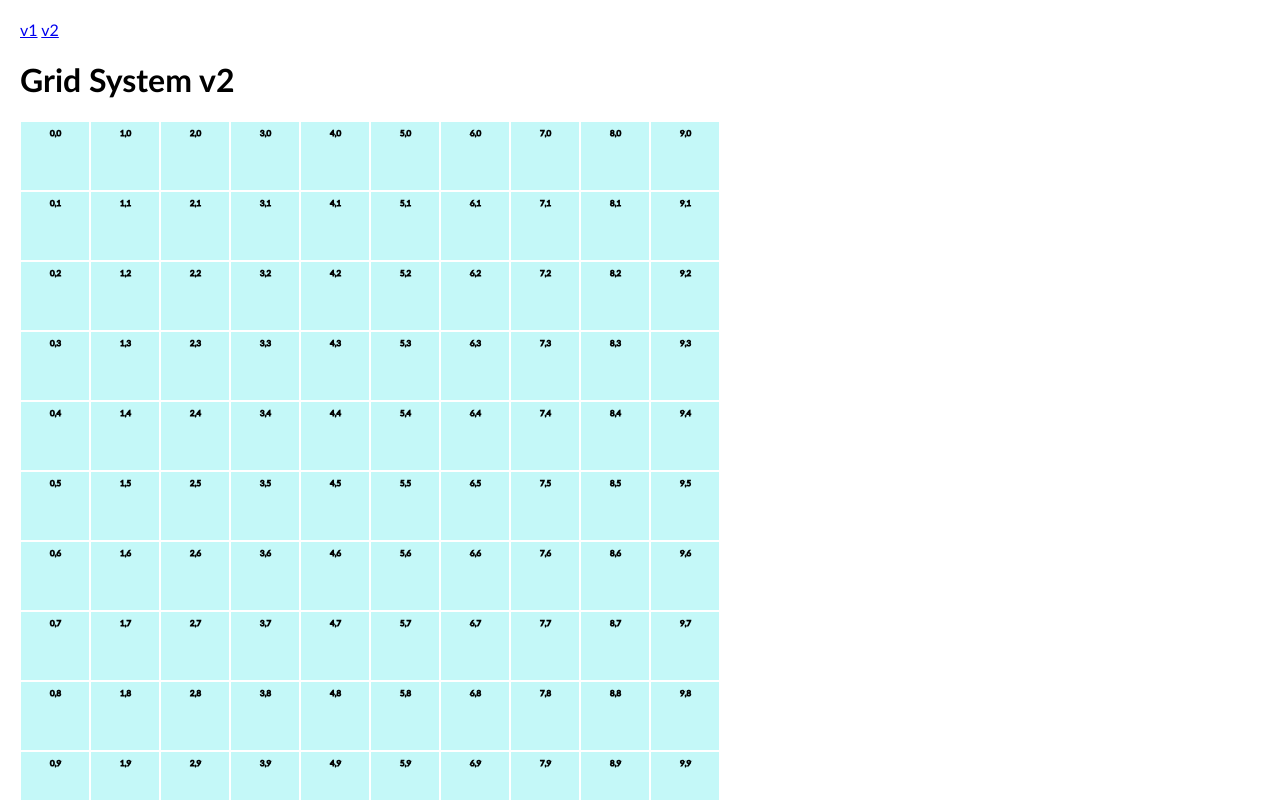
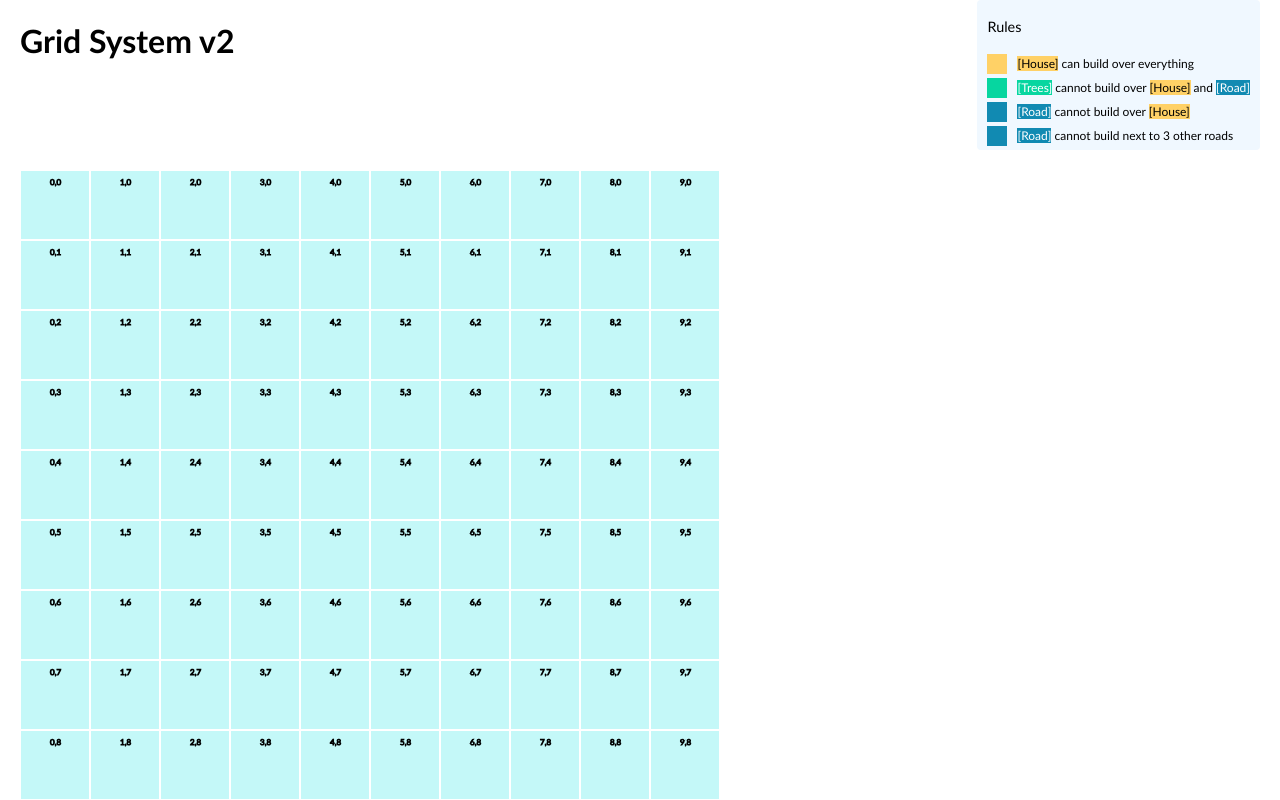
Before and after one commit to dcroitoru/grid-system-js, a SvelteKit app: page /v2 in a window 1280 px wide. Shown: the top 800 px of the page. Built offline with nearby package versions, Linux system fonts and the light colour scheme.

Commit message:
Add rules for roads creation

```diff
--- a/src/grid-system/GridSystem.svelte
+++ b/src/grid-system/GridSystem.svelte
@@ -4,7 +4,8 @@
 	import { highlightGrid, housesGrid, persistentGrid, roadsGrid, treesGrid } from './grid';
 	import Tools from './Tools.svelte';
 	import { gridSystem } from './grid-system';
-
+	import Legend from './Legend.svelte';
+	import Rules from './Rules.svelte';
 
 	setTimeout(() => {
 		// drawGrid();
@@ -19,8 +20,13 @@
 	};
 </script>
 
-<h1>Grid System v2</h1>
+<div class="columns">
+	<div>
+		<h1>Grid System v2</h1>
+	</div>
 
+	<Rules />
+</div>
 <Canvas />
 <Tools />
 
@@ -35,3 +41,11 @@
 <div>
 	[{[...$persistentGrid]}]
 </div>
+
+<style>
+	.columns {
+		display: grid;
+		grid-template-columns: 1fr auto;
+		margin-bottom: 20px;
+	}
+</style>
--- /dev/null
+++ b/src/grid-system/Rules.svelte
@@ -0,0 +1,83 @@
+<script>
+	import { colors } from './canvas';
+	import { tools } from './tools-system';
+
+	let c = colors;
+
+	const createStyle = (tool) => {
+		const text = tool === tools.house ? 'black' : 'white';
+		const bg = c[tool];
+		return `background-color: ${bg}; color: ${text};`;
+	};
+</script>
+
+<div class="legend">
+	<p class="title">Rules</p>
+
+	<div class="line">
+		<div class="cell" style={createStyle(tools.house)} />
+		<span>
+			<span style={createStyle(tools.house)}>[House]</span>
+			can build over everything
+		</span>
+	</div>
+
+	<div class="line">
+		<div class="cell" style="background-color: {c.trees}" />
+		<span>
+			<span style={createStyle(tools.trees)}> [Trees] </span>
+			cannot build over
+			<span style={createStyle(tools.house)}>[House]</span>
+			and
+			<span style={createStyle(tools.road)}> [Road] </span>
+		</span>
+	</div>
+
+	<div class="line">
+		<div class="cell" style="background-color: {c.road}" />
+		<span>
+			<span style={createStyle(tools.road)}> [Road] </span>
+			cannot build over
+			<span style={createStyle(tools.house)}>[House]</span>
+			</span
+		>
+	</div>
+
+	<div class="line">
+		<div class="cell" style="background-color: {c.road}" />
+		<span>
+			<span style={createStyle(tools.road)}> [Road] </span>
+			cannot build next to 3 other roads</span
+		>
+	</div>
+</div>
+
+<style>
+	.legend {
+		display: grid;
+		grid-template-rows: auto;
+		gap: 4px;
+		background-color: aliceblue;
+		border-radius: 4px;
+		padding: 4px 10px;
+		font-size: 12px;
+	}
+
+	.title {
+		font-size: larger;
+		font-weight: 400;
+	}
+
+	.cell {
+		--cell-size: 20px;
+		width: var(--cell-size);
+		height: var(--cell-size);
+	}
+
+	.line {
+		display: flex;
+		flex-direction: row;
+		align-items: center;
+		gap: 10px;
+	}
+</style>
--- a/src/grid-system/canvas.js
+++ b/src/grid-system/canvas.js
@@ -1,6 +1,6 @@
-import { id, strToArr, toXY } from './util';
 import { context, height, width, gridSize as gs, cellSize as cs } from './store';
 import { tools } from './tools-system';
+import { keyToXY } from './util';
 
 let ctx, w, h, gridSize, cellSize;
 
@@ -16,7 +16,7 @@ const darkBlue = '#073b4c';
 const lightBlue = '#cbf3f0';
 const yellow = '#ffd166';
 
-const colors = {
+export const colors = {
 	default: '#c4f8f8',
 	background: '#fff',
 	'highlight-allow': '#b4b2f1',
@@ -78,7 +78,7 @@ export const drawCell = (cell) => {
 	drawRect(x + b, y + b, cellSize - 2 * b, cellSize - 2 * b, color);
 	drawText(x + cellSize / 2 - 5, y + 15, `${cell.x},${cell.y}`);
 
-	color === colors['highlight-deny'] && drawText(x+21, y + 50, '❌', 20);
+	color === colors['highlight-deny'] && drawText(x + 21, y + 50, '❌', 20);
 };
 
 /**
@@ -86,8 +86,7 @@ export const drawCell = (cell) => {
  * [key, value] => {x, y, data}
  */
 const createCellData = ([key, value]) => {
-	// @ts-ignore
-	const { x, y } = toXY(strToArr(key));
+	const { x, y } = keyToXY(key);
 	const data = value;
 	const color = getCellColor(value);
 	return { x, y, data, color };
--- a/src/grid-system/grid-system.ts
+++ b/src/grid-system/grid-system.ts
@@ -1,4 +1,4 @@
-import { id, strToXY, toID } from './util';
+import { calcNeighbours, extend, extendOne, keyToXY, pairToKey, XYtoKey } from './util';
 import { channel, type Action } from './actions';
 import { highlightGrid, housesGrid, persistentGrid, roadsGrid, treesGrid } from './grid';
 import { canBuildWithToolOverCell, createHighlight, currentTool, tools } from './tools-system';
@@ -7,38 +7,100 @@ let tool;
 currentTool.subscribe((v) => (tool = v));
 
 let persistentGridValue = new Map();
+let highlightGridValue = new Map();
 persistentGrid.subscribe((v) => (persistentGridValue = v));
+highlightGrid.subscribe((v) => (highlightGridValue = v));
 const highlightAllowType = 'highlight-allow';
 const highlightDenyType = 'highlight-deny';
 
 const flip = (first, second) => first.x !== second.x;
 
-const canBuild = (toolId) => (map) => (cellId) => {
-	const cell = map.get(cellId);
+const selectKey = ([key, value]) => key;
+const selectRoads = ([key, value]) => value === tools.road;
+const selectDeny = ([key, value]) => value === highlightDenyType;
 
-	if (!cell) return true;
+const roadHasLessThan3Neighbors = (gridValue) => (highMap) => (cellId) => {
+	const { x, y } = keyToXY(cellId);
 
-	return canBuildWithToolOverCell(toolId)(cell);
+	const roads = [...gridValue].filter(selectRoads).map(selectKey);
+	const high = [...highMap].map(selectKey);
+
+	const combinedSet = new Set([...roads, ...high]);
+
+	console.log('==> combined set roads');
+
+	console.log(combinedSet);
+
+	// @ts-ignore
+	return !calcNeighbours(combinedSet)(x, y).includes(3);
 };
 
-// const m = new Map();
-// m.set('0-0', 'trees');
-// m.set('0-1', 'road');
-// m.set('0-2', 'house');
+const roadHasNoDenyNeighbors = (gridValue) => (highMap) => (cellId) => {
+	const { x, y } = keyToXY(cellId);
 
-// console.log(canBuild(tools.road)(m)('0-2'));
+	const roads = [...highMap].filter(selectDeny).map(selectKey);
+
+	const combinedSet = new Set([...roads]);
+
+	console.log('==> combined set highlight');
+
+	console.log(combinedSet);
+
+	// @ts-ignore
+	return !calcNeighbours(combinedSet)(x, y).includes(1);
+};
+
+const m = new Map();
+m.set('0-0', 'road');
+m.set('1-0', 'road');
+m.set('0-1', 'road');
+// m.set('2-1', 'house');
+
+const h = new Map();
+h.set('1-1', highlightDenyType);
+
+// @ts-ignore
+// const r = calcNeighbours(m)(1, 1).includes(3);
+// console.log('==>calc neighbors');
+
+const r = roadHasLessThan3Neighbors(m)(h)('2-1');
+const t = roadHasNoDenyNeighbors(m)(h)('2-1');
+
+console.log(r, t);
+
+const canBuild = (toolId) => (persMap) => (highMap) => (cellId) => {
+	const cell = persMap.get(cellId);
+
+	const cellEmpty = !cell;
+
+	if (cellEmpty && tool !== tools.road) return true;
+
+	const canBuildOverCell = canBuildWithToolOverCell(toolId)(cell);
+
+	const condition2 =
+		tool === tools.road
+			? roadHasLessThan3Neighbors(persMap)(highMap)(cellId) &&
+			  roadHasNoDenyNeighbors(persMap)(highMap)(cellId)
+			: true;
+
+	return canBuildOverCell && condition2;
+};
 
 const withValue = (value) => (key) => [key, value];
 
-const getHighlightData = (start, next, pos, tool, persGridValue) => {
-	const shouldFlip = flip(strToXY(start), strToXY(next));
+const getHighlightData = (start, next, pos, tool) => {
+	const shouldFlip = flip(keyToXY(start), keyToXY(next));
 	const fn = createHighlight(tool);
-	const highlight = fn(strToXY(start), pos, shouldFlip).map(toID);
+	const highlight = fn(keyToXY(start), pos, shouldFlip).map(pairToKey);
 	const highlightWithValue = highlight.map((key) => {
-		return canBuild(tool)(persGridValue)(key)
-			? [key, highlightAllowType]
-			: [key, highlightDenyType];
+		const canActuallyBuild = canBuild(tool)(persistentGridValue)(highlightGridValue)(key);
+
+		return canActuallyBuild ? [key, highlightAllowType] : [key, highlightDenyType];
 	});
+
+	console.log('====hilight data be here');
+	console.log(highlightWithValue);
+
 	return highlightWithValue;
 };
 
@@ -50,22 +112,22 @@ const createGridSystem = () => {
 	const setCurrent = (pos) => {
 		if (!pos) return;
 
-		const posId = id(pos);
+		const posId = XYtoKey(pos);
 		if (posId === current) return;
 		if (start) {
 			!next && (next = posId);
 
 			highlightGrid.clear();
-			const highlight = getHighlightData(start, next, pos, tool, persistentGridValue);
+			const highlight = getHighlightData(start, next, pos, tool);
 
-			// console.log('multiple', highlight, persistentGridValue);
+			console.log('multiple', highlight, persistentGridValue);
 
 			// const highlightWithValue = highlight.map(withValue(highlightAllowType));
 			highlightGrid.set(highlight);
 		} else {
 			current && highlightGrid.remove([[current]]);
 
-			const allowOrDenyType = canBuild(tool)(persistentGridValue)(posId)
+			const allowOrDenyType = canBuild(tool)(persistentGridValue)(highlightGridValue)(posId)
 				? highlightAllowType
 				: highlightDenyType;
 
@@ -77,7 +139,7 @@ const createGridSystem = () => {
 	};
 
 	const startSelection = (pos) => {
-		start = id(pos);
+		start = XYtoKey(pos);
 	};
 
 	const stopSelection = (pos) => {
@@ -87,10 +149,9 @@ const createGridSystem = () => {
 
 		// return;
 
-		const highlight = getHighlightData(start, next || start, pos, tool, persistentGridValue);
+		// const highlight = getHighlightData(start, next || start, pos, tool);
+		const highlight = [...highlightGridValue];
 		const highlightFiltered = highlight.filter(([key, value]) => value === highlightAllowType);
-
-		debugger;
 
 		const highlightWithToolApplied = highlightFiltered.map(([key]) => [key, tool]);
 
--- a/src/grid-system/tools-system.js
+++ b/src/grid-system/tools-system.js
@@ -22,7 +22,10 @@ const rulesDeny = {
 	[tools.house]: []
 };
 
-export const canBuildWithToolOverCell = (buildWith) => buildOver => !rulesDeny[buildWith]?.includes(buildOver);
+export const canBuildWithToolOverCell = (buildWith) => (buildOver) => {
+	console.log('can build with', buildWith, 'over', buildOver);
+	return !rulesDeny[buildWith]?.includes(buildOver);
+};
 
 // console.log('===apply rule');
 // console.log(canBuild(tools.road)(tools.road));
--- a/src/grid-system/util.js
+++ b/src/grid-system/util.js
@@ -2,19 +2,19 @@ export const sum = (a, b) => a + b;
 export const max = (a, b) => (a > b ? a : b);
 export const posEqual = (p1 = {}, p2 = {}) => p1.x == p2.x && p1.y == p2.y;
 
-export const id = ({ x, y }) => `${x}-${y}`;
+export const XYtoKey = ({ x, y }) => `${x}-${y}`;
 
-export const toXY = ([x, y]) => ({ x, y });
-export const toID = ([x, y]) => `${x}-${y}`;
+export const pairToXY = ([x, y]) => ({ x, y });
+export const pairToKey = ([x, y]) => `${x}-${y}`;
 
 // @ts-ignore
-export const strToArr = (str = '') => {
-	const [x, y] = str.split('-').map(Number);
+export const keyToPair = (key = '') => {
+	const [x, y] = key.split('-').map(Number);
 	return [x, y];
 };
 
-export const strToXY = (str = '') => {
-	const [x, y] = str.split('-').map(Number);
+export const keyToXY = (key = '') => {
+	const [x, y] = key.split('-').map(Number);
 	return { x, y };
 };
 
@@ -86,3 +86,29 @@ export const createHalfPerimeter = (p0, p1, flip = false) => {
 		: [createSegmentOnY(yInterval, p0.x), createSegmentOnX(xInterval, p1.y)];
 	return arr.flat(1);
 };
+
+export const extendOne = ({ x, y }) => {
+	const p0 = { x: x - 1, y: y - 1 };
+	const p1 = { x: x + 1, y: y + 1 };
+	return createRect(p0, p1);
+};
+
+// console.log('===extendone');
+
+// const s = extend(1, 1, -1, -1).map(pairToKey)
+
+// console.log('==>', s);
+
+export const calcNeighbours = (set) => (i, j) => {
+	const gridValue = (key) => set.has(key);
+	const tl = extend(i, j, -1, -1).map(pairToKey);
+	const tlValue = tl.map(gridValue).reduce(sum);
+	const tr = extend(i, j, 1, -1).map(pairToKey);
+	const trValue = tr.map(gridValue).reduce(sum);
+	const bl = extend(i, j, -1, 1).map(pairToKey);
+	const blValue = bl.map(gridValue).reduce(sum);
+	const br = extend(i, j, 1, 1).map(pairToKey);
+	const brValue = br.map(gridValue).reduce(sum);
+
+	return [tlValue, trValue, blValue, brValue];
+};
--- a/src/routes/+layout.svelte
+++ b/src/routes/+layout.svelte
@@ -1,6 +1,6 @@
-<div>
+<!-- <div>
 
     <a href="v1">v1</a>
     <a href="v2">v2</a>
-</div>
+</div> -->
 <slot/>
--- a/static/style.css
+++ b/static/style.css
@@ -4,7 +4,7 @@
 }
 
 body {
-    margin: 20px;
+    margin: 0 20px;
 }
 
 .road {
```
Also changed, not shown: src/routes/v1/+page.svelte (+1 -7 lines), src/grid-system/Legend.svelte (renamed from src/components/Legend.svelte).
